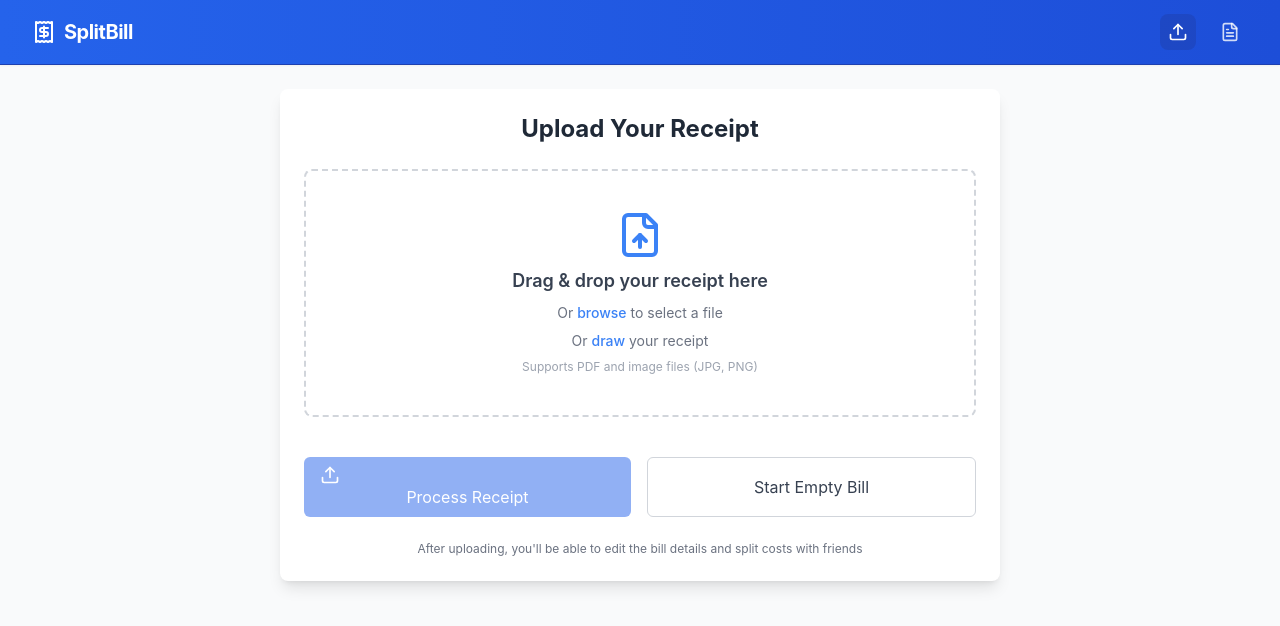
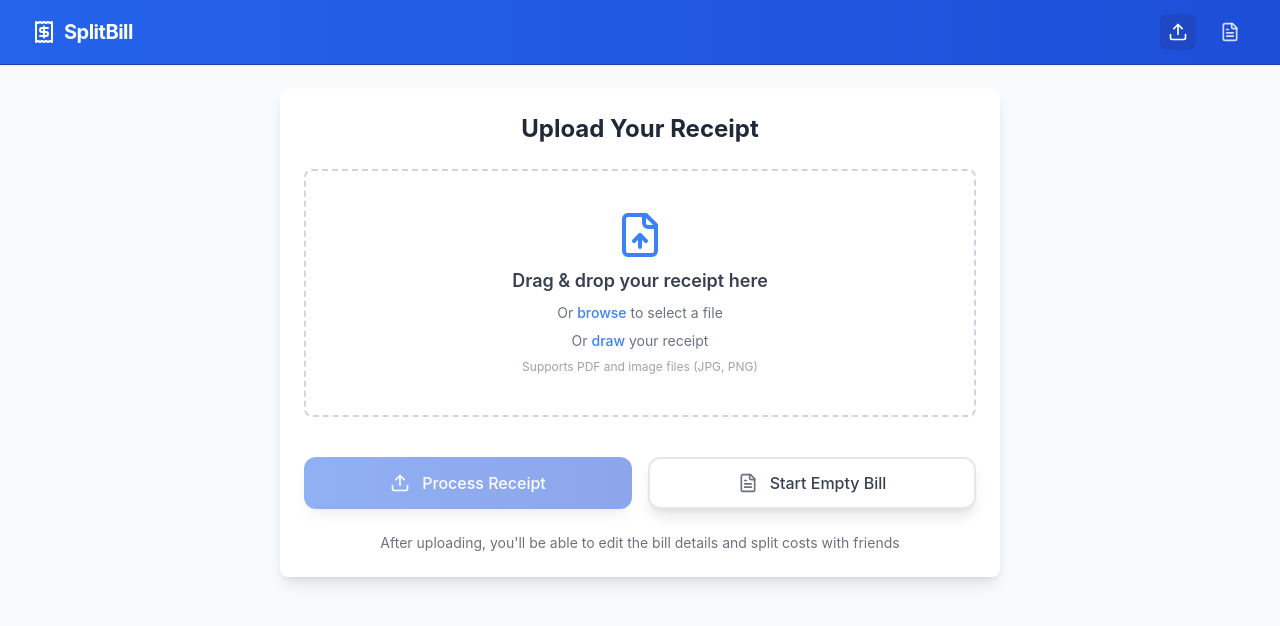
Before and after one commit to aknlite48/Split-Bill, a React (Create React App) app in the folder walmart-bill-frontend/: page /app/upload in a window 1280 px wide. Shown: the top 626 px of the page. Built offline with nearby package versions, Linux system fonts and the light colour scheme.

Commit message:
changed upload button layout

```diff
--- a/walmart-bill-frontend/src/App.js
+++ b/walmart-bill-frontend/src/App.js
@@ -736,35 +736,49 @@ const ShowPreviousSplits = () => {
         )}
 
         <div className="flex flex-col sm:flex-row gap-4 pt-4">
+          <motion.div
+            className="flex-1"
+            whileHover={{ scale: 1.02 }}
+            whileTap={{ scale: 0.98 }}
+          >
             <Button
               onClick={handleUpload}
               disabled={!file || isUploading}
-            className="flex-1 bg-blue-600 hover:bg-blue-700 text-white py-2 px-4 rounded-md disabled:opacity-50 transition-colors"
+              className="w-full h-[52px] bg-gradient-to-r from-blue-600 to-blue-700 hover:from-blue-700 hover:to-blue-800 text-white rounded-xl shadow-lg hover:shadow-xl disabled:opacity-50 disabled:cursor-not-allowed transition-all duration-200 flex items-center justify-center space-x-3 font-medium"
             >
               {isUploading ? (
                 <>
-                <RefreshCw className="h-5 w-5 mr-2 animate-spin" />
-                Processing...
+                  <RefreshCw className="h-5 w-5 animate-spin" />
+                  <span>Processing...</span>
                 </>
               ) : (
                 <>
-                <Upload className="h-5 w-5 mr-2" />
-                Process Receipt
+                  <Upload className="h-5 w-5" />
+                  <span>Process Receipt</span>
                 </>
               )}
             </Button>
+          </motion.div>
 
+          <motion.div
+            className="flex-1"
+            whileHover={{ scale: 1.02 }}
+            whileTap={{ scale: 0.98 }}
+          >
             <Button
               onClick={handleEmptyBill}
-            variant="outline"
-            className="flex-1 border border-gray-300 bg-white text-gray-700 hover:bg-gray-50 py-2 px-4 rounded-md transition-colors"
+              className="w-full h-[52px] bg-white border-2 border-gray-200 text-gray-700 hover:bg-gray-50 hover:border-gray-300 rounded-xl shadow-lg hover:shadow-xl transition-all duration-200 flex items-center justify-center space-x-3 font-medium"
             >
-            Start Empty Bill
+              <FileText className="h-5 w-5 text-gray-500" />
+              <span>Start Empty Bill</span>
             </Button>
+          </motion.div>
         </div>
 
-        <div className="mt-4 text-center text-xs text-gray-500">
-          <p>After uploading, you'll be able to edit the bill details and split costs with friends</p>
+        <div className="mt-6 text-center">
+          <p className="text-sm text-gray-500">
+            After uploading, you'll be able to edit the bill details and split costs with friends
+          </p>
         </div>
 
       </div>
```
Lines whose indentation alone changed are shown as unchanged.
